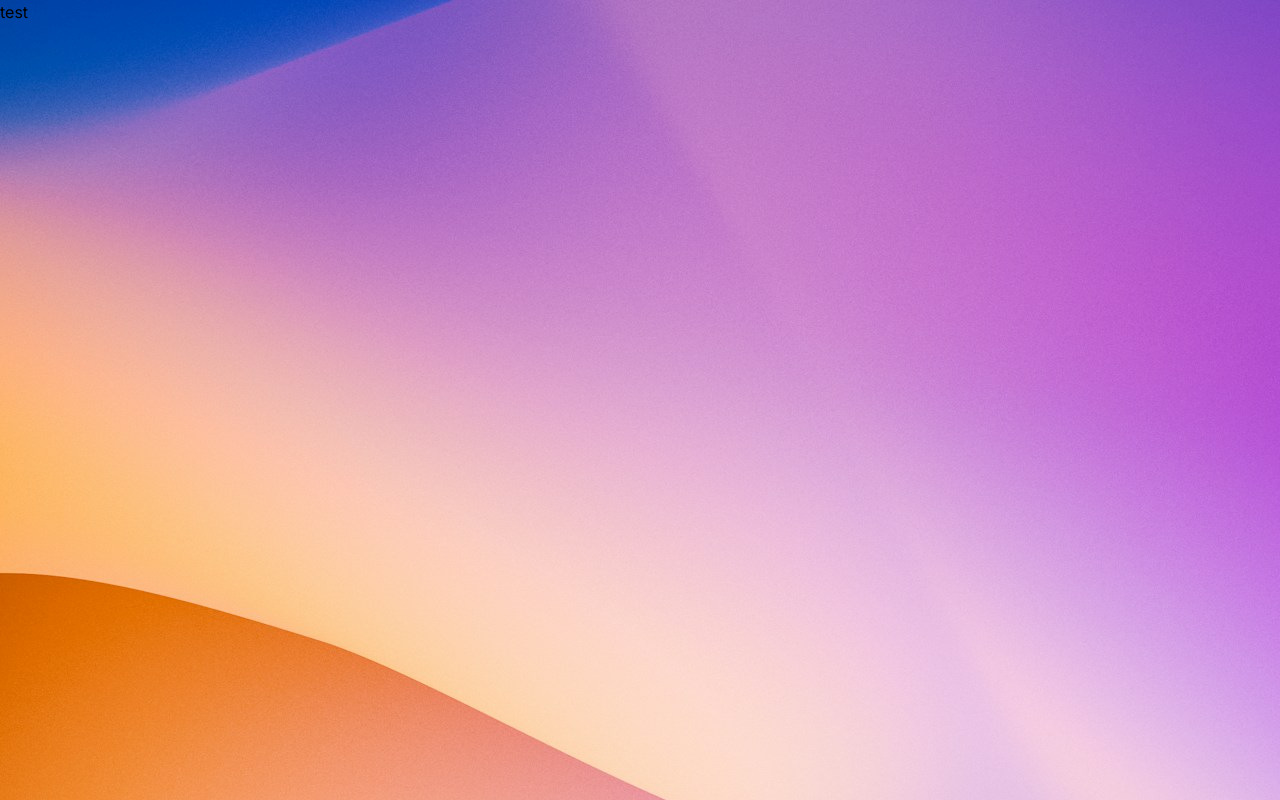
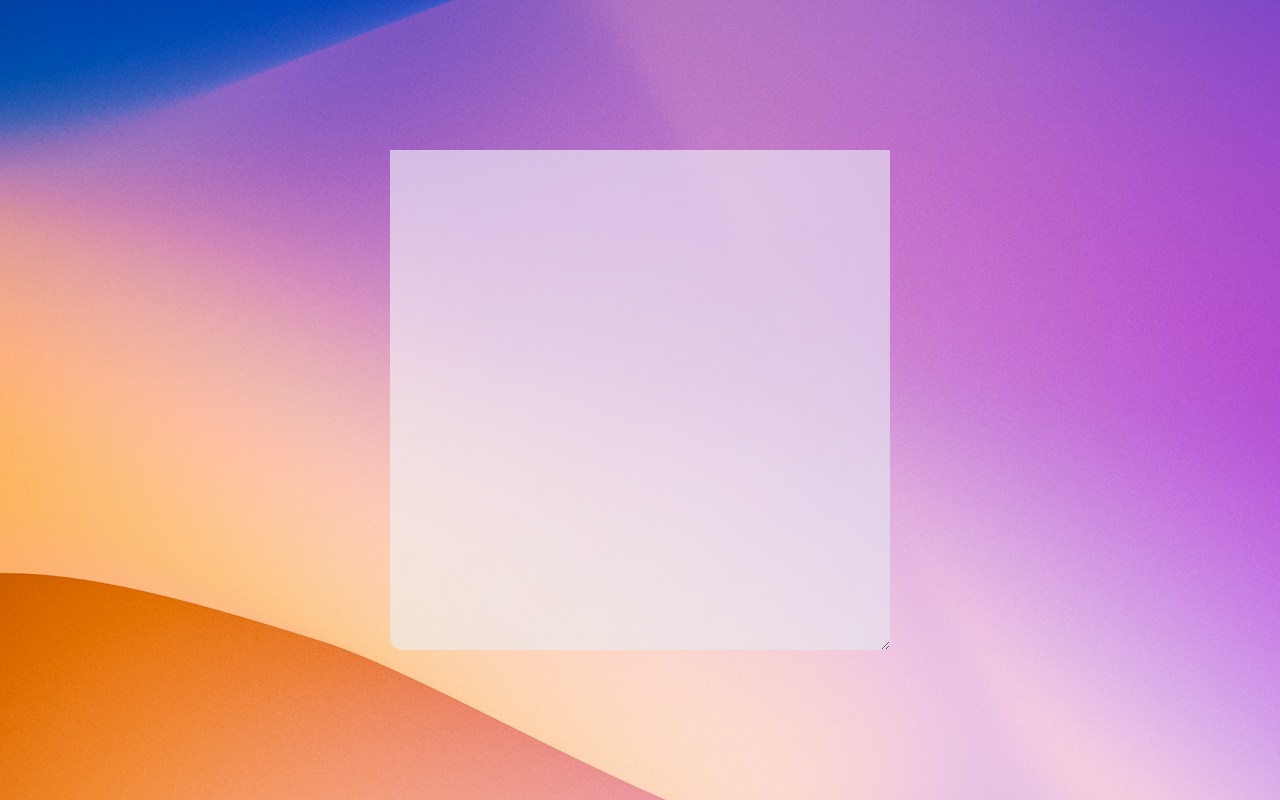
Before and after one commit to Patrykbarc/react-terminal, a React (Vite) app: page / in a window 1280 px wide. Built offline with nearby package versions, Linux system fonts and the light colour scheme.

Commit message:
Created TerminalContainer component

```diff
--- a/package.json
+++ b/package.json
@@ -25,6 +25,7 @@
     "eslint-plugin-react-refresh": "^0.4.6",
     "postcss": "^8.4.38",
     "prettier": "^3.2.5",
+    "prettier-plugin-tailwindcss": "^0.5.12",
     "tailwindcss": "^3.4.1",
     "typescript": "^5.2.2",
     "vite": "^5.2.0"
--- a/src/App.tsx
+++ b/src/App.tsx
@@ -1,7 +1,11 @@
 import { TerminalContainer } from './components/TerminalContainer/TerminalContainer'
 
 function App() {
-	return <TerminalContainer />
+	return (
+		<div className='h-screen flex items-center justify-center'>
+			<TerminalContainer />
+		</div>
+	)
 }
 
 export default App
--- a/src/components/TerminalContainer/TerminalContainer.tsx
+++ b/src/components/TerminalContainer/TerminalContainer.tsx
@@ -1,7 +1,8 @@
 export function TerminalContainer() {
 	return (
-		<div>
-			<h1>test</h1>
+		<div className='relative size-[500px] rounded-b-xl overflow-hidden resize min-w-72 min-h-72'>
+			<input className='absolute bottom-0 w-full z-50 px-5 mb-3 bg-transparent' type='text' />
+			<div className='size-full bg-gradient-to-br from-slate-50 to-slate-200 backdrop-blur-md opacity-60'></div>
 		</div>
 	)
 }
```
Also changed, not shown: 1 other file (tests, documents, lock files or other folders).
